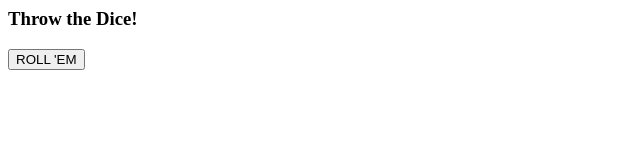
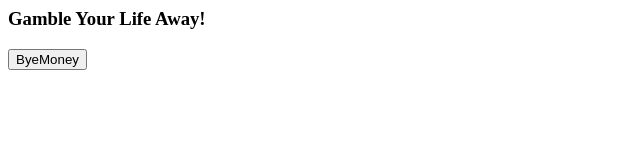
Before and after one commit to aribicki/dice, a website: page index.html in a window 1280 px wide. Shown: the whole page, without its empty margins (0-640 px from the left). Drawn offline with nearby package versions, Linux system fonts and the light colour scheme.

Commit message:
Changed button and what it says Z

```diff
--- a/index.html
+++ b/index.html
@@ -15,9 +15,9 @@
 </head>
 
 <body>
-  <h3>Throw the Dice!</h3>
+  <h3>Gamble Your Life Away!</h3>
   <div></div>
-  <input type="button" onclick="throwDice()" value="ROLL 'EM"/>
+  <input type="button" onclick="roll()" value="ByeMoney"/>
   <div id="output"></div>
 </body>
 
```
